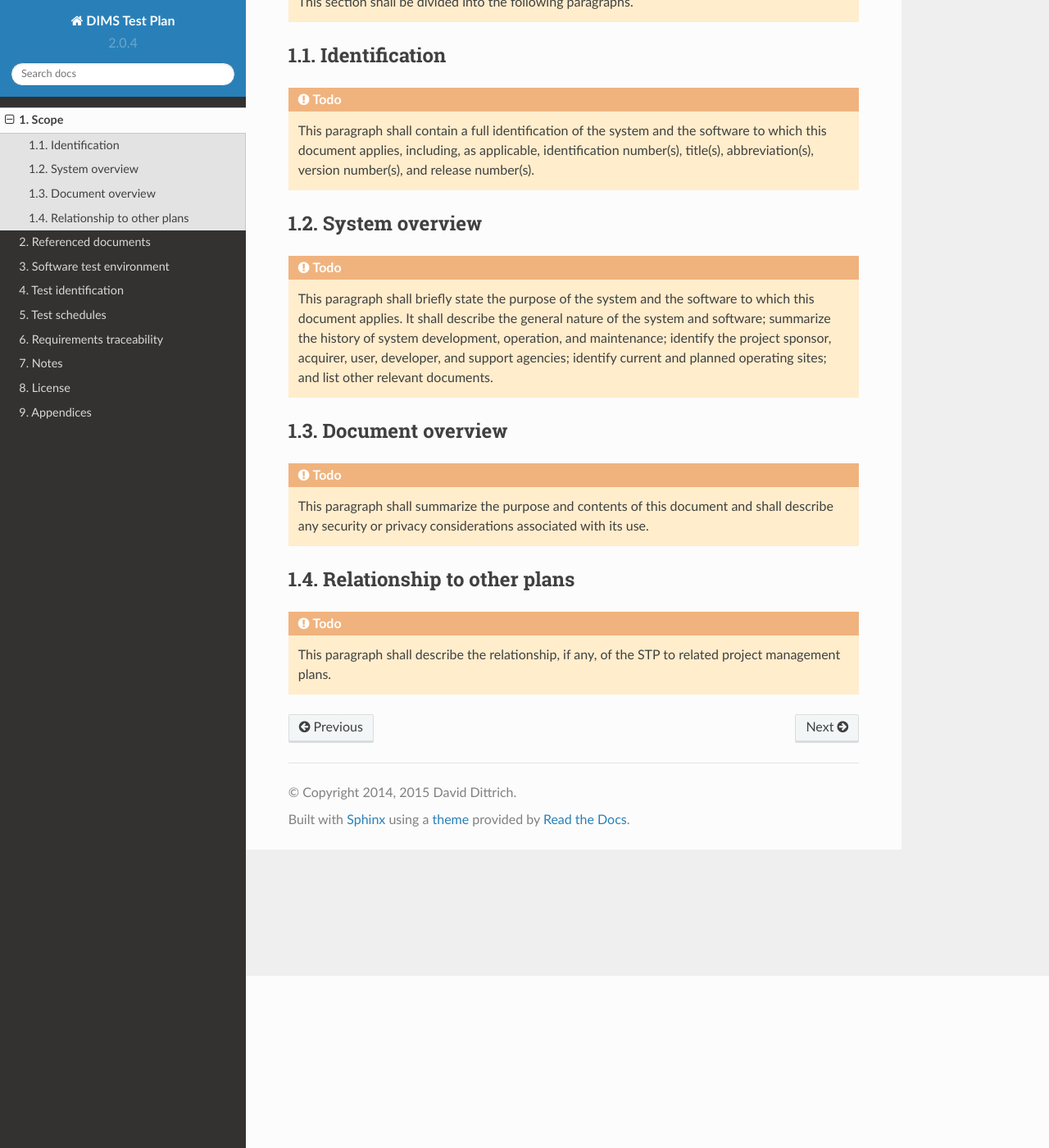
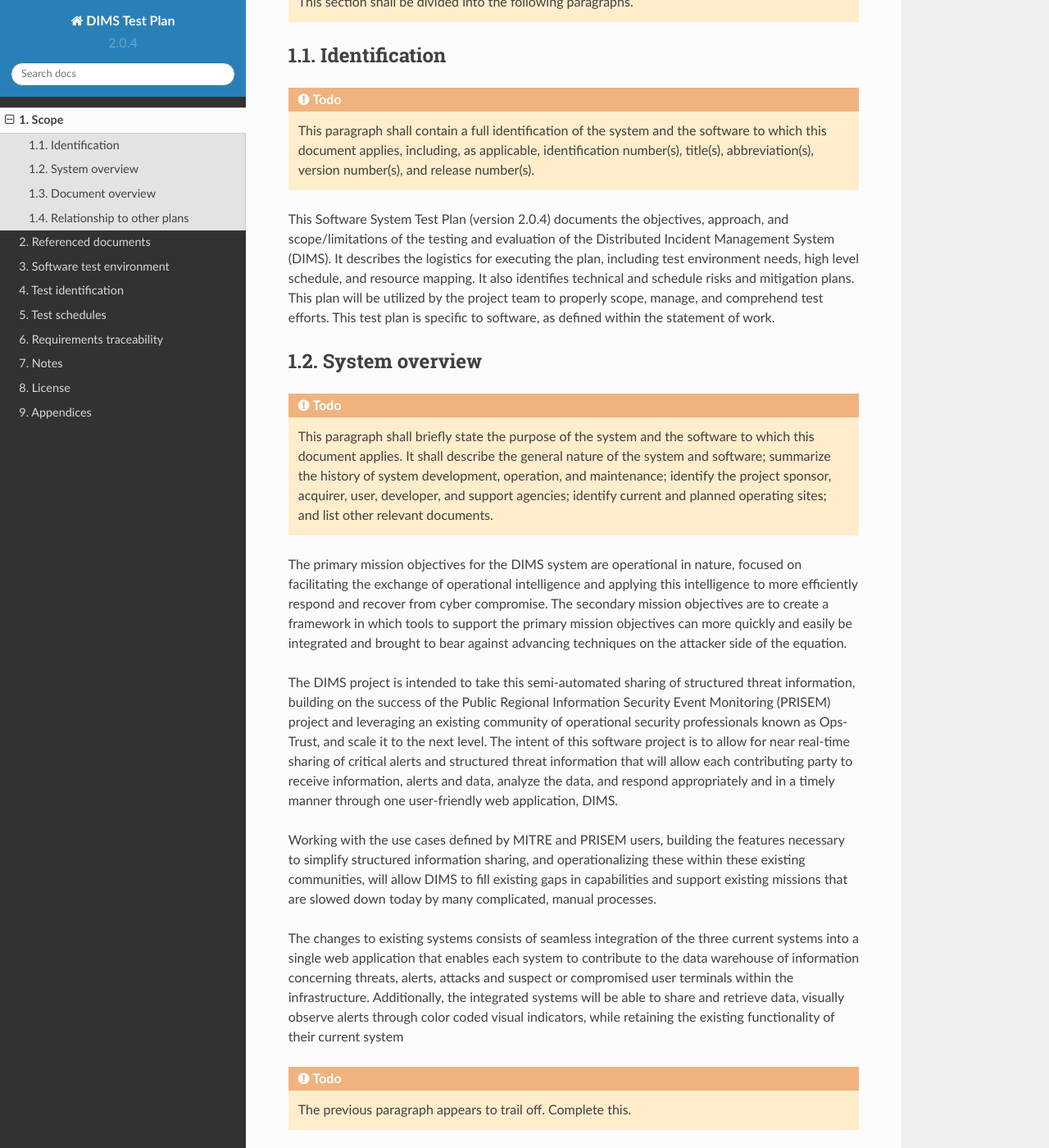
Before and after one commit to uw-dims/dims-tp, a Sphinx documentation site: the page built from source/scope.rst, in a window 1280 px wide and 1400 px high, scrolled down 210 px. Shown: the whole window at 82% size. Built offline with Sphinx 7.4.7 and the Read the Docs theme 2.0.0, drawn with Linux system fonts in a browser that asks for light colours.

Commit message:
Move system overview to scope.rst

```diff
--- a/source/scope.rst
+++ b/source/scope.rst
@@ -1,4 +1,4 @@
-.. scope:
+.. _scope:
 
 Scope
 =====
@@ -21,6 +21,18 @@
    identification number(s), title(s), abbreviation(s), version number(s), and
    release number(s).
 
+..
+
+This Software System Test Plan (version |version|) documents the objectives,
+approach, and scope/limitations of the testing and evaluation of the
+Distributed Incident Management System (DIMS).  It describes the logistics for
+executing the plan, including test environment needs, high level schedule, and
+resource mapping.  It also identifies technical and schedule risks and
+mitigation plans.  This plan will be utilized by the project team to properly
+scope, manage, and comprehend test efforts.  This test plan is specific to
+software, as defined within the statement of work.
+
+
 System overview
 ---------------
 
@@ -32,6 +44,44 @@
    development, operation, and maintenance; identify the project sponsor,
    acquirer, user, developer, and support agencies; identify current and
    planned operating sites; and list other relevant documents.
+
+..
+
+The primary mission objectives for the DIMS system are operational in nature,
+focused on facilitating the exchange of operational intelligence and applying
+this intelligence to more efficiently respond and recover from cyber
+compromise. The secondary mission objectives are to create a framework in which
+tools to support the primary mission objectives can more quickly and easily be
+integrated and brought to bear against advancing techniques on the attacker
+side of the equation.
+
+The DIMS project is intended to take this semi-automated sharing of structured
+threat information, building on the success of the Public Regional Information
+Security Event Monitoring (PRISEM) project and leveraging an existing community
+of operational security professionals known as Ops- Trust, and scale it to the
+next level. The intent of this software project is to allow for near real-time
+sharing of critical alerts and structured threat information that will allow
+each contributing party to receive information, alerts and data, analyze the
+data, and respond appropriately and in a timely manner through one
+user-friendly web application, DIMS.
+
+Working with the use cases defined by MITRE and PRISEM users, building the
+features necessary to simplify structured information sharing, and
+operationalizing these within these existing communities, will allow DIMS to
+fill existing gaps in capabilities and support existing missions that are
+slowed down today by many complicated, manual processes.
+
+The changes to existing systems consists of seamless integration of the three
+current systems into a single web application that enables each system to
+contribute to the data warehouse of information concerning threats, alerts,
+attacks and suspect or compromised user terminals within the infrastructure.
+Additionally, the integrated systems will be able to share and retrieve data,
+visually observe alerts through color coded visual indicators, while retaining
+the existing functionality of their current system
+
+.. todo::
+
+   The previous paragraph appears to trail off. Complete this.
 
 ..
 
```
